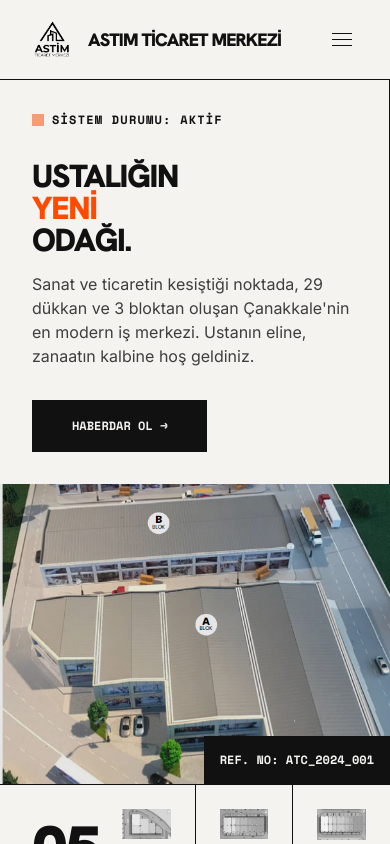
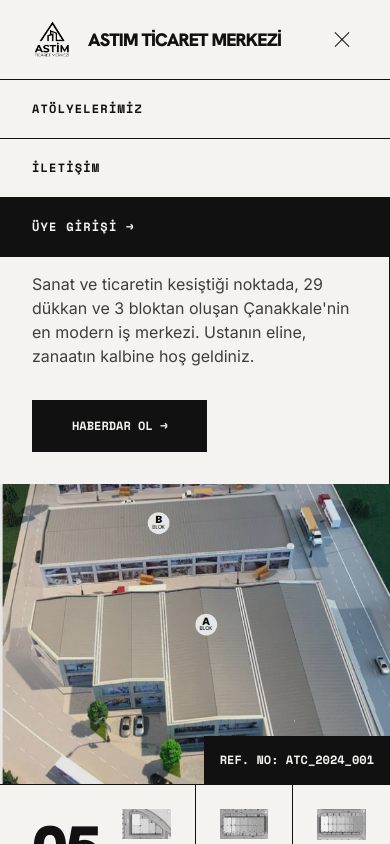
Before and after one commit to AstimTicaretMerkezi/astimtm, a Next.js app: page / in a window 390 px wide. Both pictures are taken after a click on the button "Menü". Shown: the top 844 px of the page. Built offline with nearby package versions, Linux system fonts and the light colour scheme.

Commit message:
feat: mobil menüye ATÖLYELERİMİZ, İLETİŞİM ve ÜYE GİRİŞİ linkleri ekle
Co-Authored-By: Claude Sonnet 4.6 <noreply@anthropic.com>

```diff
--- a/components/landing/Navbar.tsx
+++ b/components/landing/Navbar.tsx
@@ -7,10 +7,10 @@ import LoginModal from "./LoginModal";
 
 export default function Navbar() {
   const [showLogin, setShowLogin] = useState(false);
+  const [menuOpen, setMenuOpen] = useState(false);
 
   return (
     <>
-
       <nav className="bg-[#F4F3F0] text-[#111111] flex justify-between items-center w-full px-[2rem] md:px-[2.5rem] h-20 border-b border-[#111111] sticky top-0 z-50">
         <Link href="/" className="flex items-center gap-4">
           <div className="h-10 w-10 relative flex-shrink-0">
@@ -58,12 +58,51 @@ export default function Navbar() {
         <button
           className="md:hidden flex flex-col justify-center items-center gap-[5px] w-8 h-8"
           aria-label="Menü"
+          onClick={() => setMenuOpen((v) => !v)}
         >
+          {menuOpen ? (
+            <>
+              <span className="w-5 h-px bg-[#111111] rotate-45 translate-y-[3px]" />
+              <span className="w-5 h-px bg-[#111111] -rotate-45 -translate-y-[3px]" />
+            </>
+          ) : (
+            <>
               <span className="w-5 h-px bg-[#111111]" />
               <span className="w-5 h-px bg-[#111111]" />
               <span className="w-5 h-px bg-[#111111]" />
+            </>
+          )}
         </button>
       </nav>
+
+      {/* Mobile dropdown menu */}
+      {menuOpen && (
+        <div className="md:hidden fixed top-20 left-0 right-0 z-40 bg-[#F4F3F0] border-b border-[#111111] flex flex-col">
+          <a
+            href="/atolyeler"
+            onClick={() => setMenuOpen(false)}
+            className="px-8 py-5 text-[12px] font-[700] uppercase tracking-widest border-b border-[#111111] hover:bg-[#111111] hover:text-[#F4F3F0] transition-none"
+            style={{ fontFamily: "var(--font-space-mono)" }}
+          >
+            ATÖLYELERİMİZ
+          </a>
+          <a
+            href="#konum"
+            onClick={() => setMenuOpen(false)}
+            className="px-8 py-5 text-[12px] font-[700] uppercase tracking-widest border-b border-[#111111] hover:bg-[#111111] hover:text-[#F4F3F0] transition-none"
+            style={{ fontFamily: "var(--font-space-mono)" }}
+          >
+            İLETİŞİM
+          </a>
+          <button
+            onClick={() => { setMenuOpen(false); setShowLogin(true); }}
+            className="px-8 py-5 text-left text-[12px] font-[700] uppercase tracking-widest bg-[#111111] text-[#F4F3F0] hover:bg-[#FF4A00] transition-none"
+            style={{ fontFamily: "var(--font-space-mono)" }}
+          >
+            ÜYE GİRİŞİ →
+          </button>
+        </div>
+      )}
 
       {showLogin && <LoginModal onClose={() => setShowLogin(false)} />}
     </>
```
Lines whose indentation alone changed are shown as unchanged.
